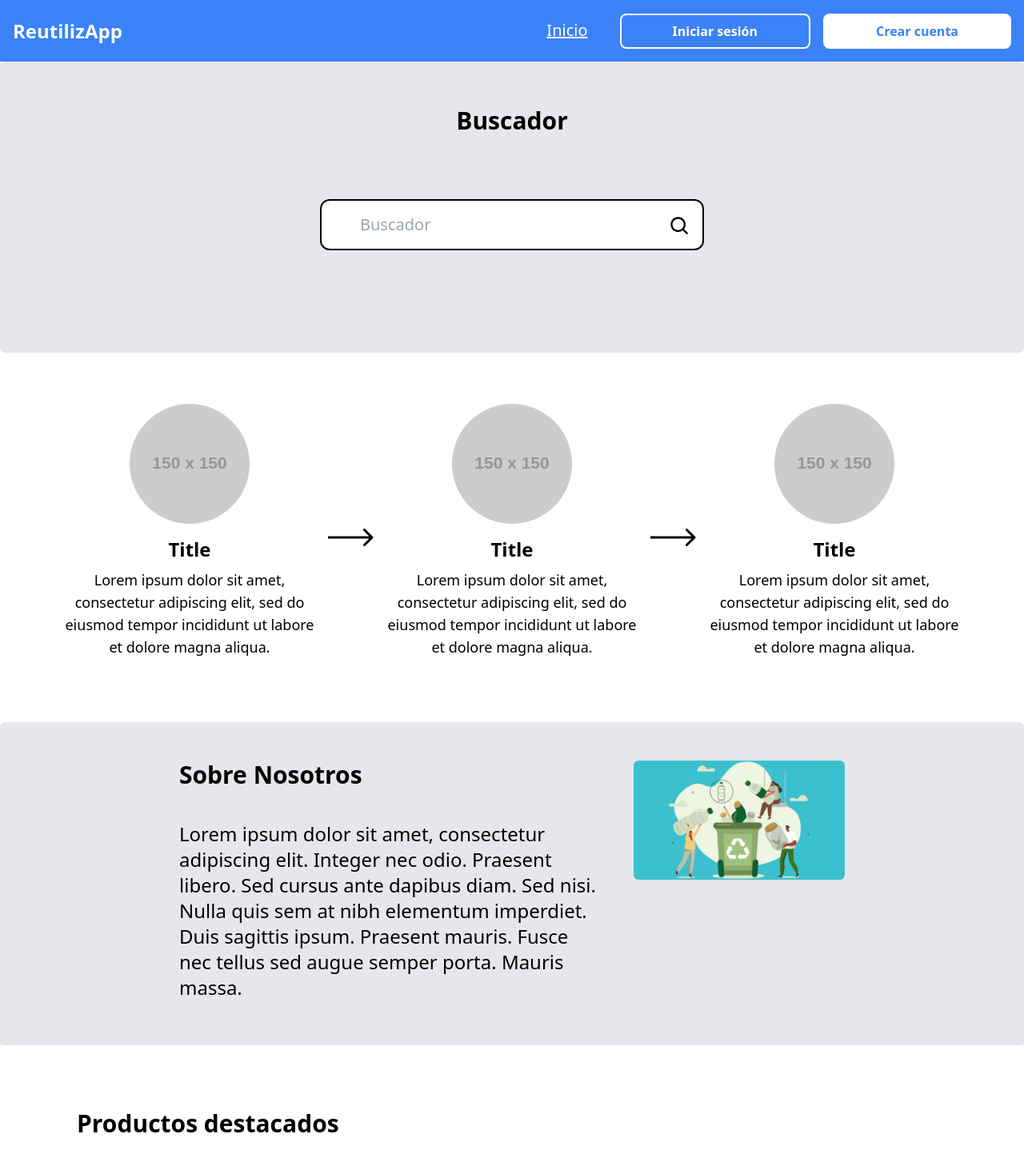
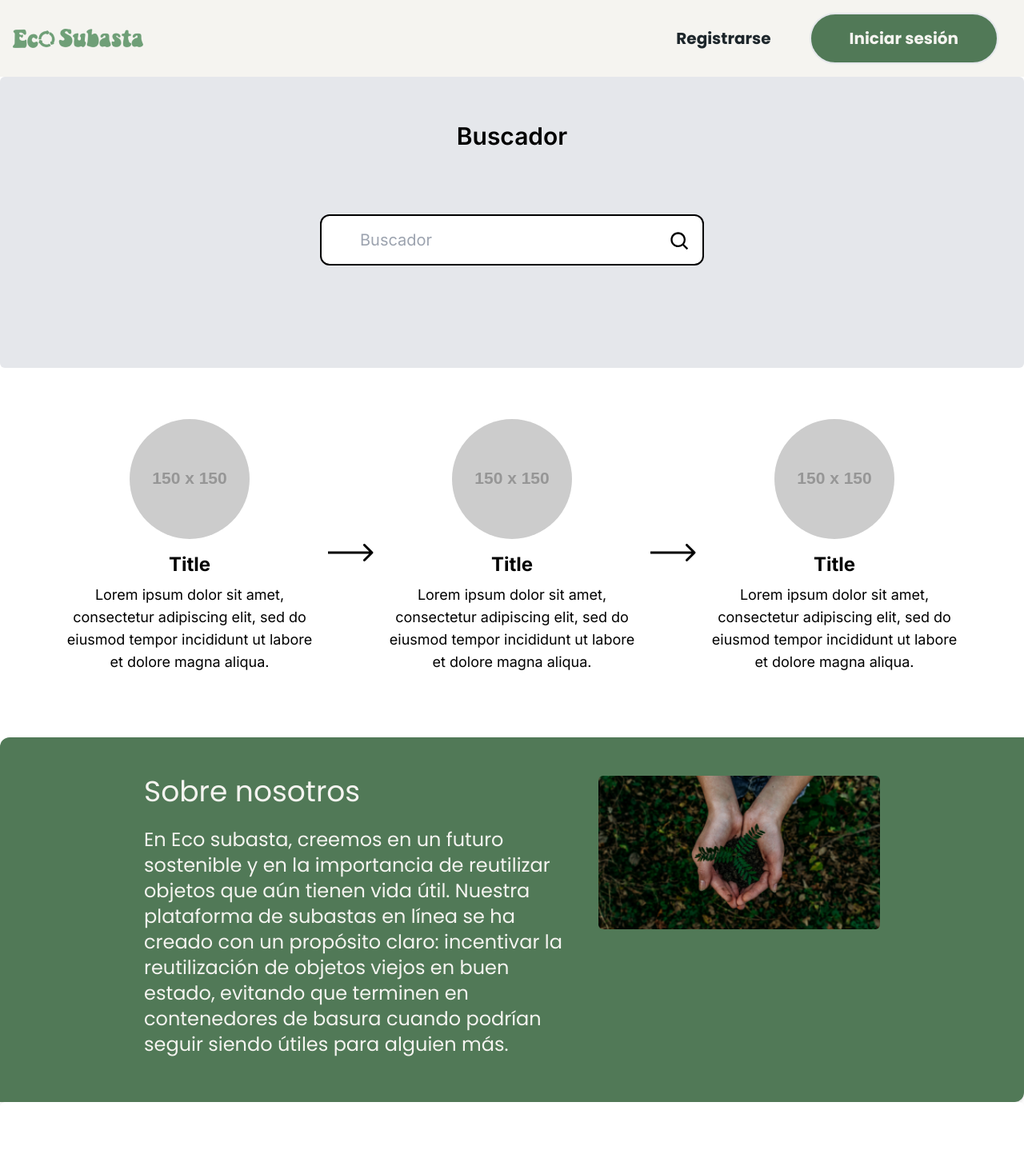
Before and after one commit to No-Country/s11-02-m-node-react, a Next.js app in the folder front/: page / in a window 1280 px wide. Shown: the top 1463 px of the page at 80% size. Built offline with nearby package versions, Linux system fonts and the light colour scheme.

Commit message:
estilos agregados segun los disenos

```diff
--- a/front/app/components/AboutUs/Index.jsx
+++ b/front/app/components/AboutUs/Index.jsx
@@ -1,29 +1,35 @@
 import React from 'react';
 import Image from 'next/image';
-import imagen from '../../../public/reciclaje-123604.jpeg';
+import imagen from '../../../public/tierra.png';
 
 function AboutUs() {
      return (
-          <div className="bg-gray-200  p-4 md:p-12 md:pl-28 md:pr-28 rounded-md shadow-md mx-auto justify-center flex items-center">
-               <div className="md:flex justify-center">
+          <div className="bg-Fern/green font-poppins text-Isabelline  p-4 md:p-12 md:pl-28 md:pr-28 rounded-tl-xl rounded-br-xl shadow-md mx-auto justify-center flex items-center">
+               <div className="md:flex justify-center ">
                     <div className="md:w-1/2 ">
-                         <h2 className="text-3xl font-semibold mb-10">
-                              Sobre Nosotros
-                         </h2>
-                         <p className="mb-2 text-2xl">
-                              Lorem ipsum dolor sit amet, consectetur adipiscing
-                              elit. Integer nec odio. Praesent libero. Sed
-                              cursus ante dapibus diam. Sed nisi. Nulla quis sem
-                              at nibh elementum imperdiet. Duis sagittis ipsum.
-                              Praesent mauris. Fusce nec tellus sed augue semper
-                              porta. Mauris massa.
-                         </p>
-                    </div>
-                    <div className="  lg:w-1/4 md:ml-10 mt-4 md:mt-0">
+                         <h2 className="text-4xl  mb-6">Sobre nosotros</h2>
                          <Image
                               src={imagen}
                               alt="Imagen de la empresa"
-                              className="w-full h-auto rounded-md"
+                              className="w-full h-auto rounded-md md:hidden"
+                         />
+
+                         <p className="mb-2 mt-4 text-xl md:text-2xl">
+                              En Eco subasta, creemos en un futuro sostenible y
+                              en la importancia de reutilizar objetos que aún
+                              tienen vida útil. Nuestra plataforma de subastas
+                              en línea se ha creado con un propósito claro:
+                              incentivar la reutilización de objetos viejos en
+                              buen estado, evitando que terminen en contenedores
+                              de basura cuando podrían seguir siendo útiles para
+                              alguien más.
+                         </p>
+                    </div>
+                    <div className="md:w-1/3  md:ml-10 mt-4 md:mt-0">
+                         <Image
+                              src={imagen}
+                              alt="Imagen de la empresa"
+                              className="w-full h-auto rounded-md hidden md:block"
                          />
                     </div>
                </div>
--- a/front/app/components/Navbar/HamburgerMenu.jsx
+++ b/front/app/components/Navbar/HamburgerMenu.jsx
@@ -9,10 +9,10 @@ const HamburgerMenu = ({ isUserAuthenticated, handleLogOut }) => {
      };
 
      return (
-          <div className="">
+          <div className=" flex items-center">
                {/* Botón de hamburguesa */}
                <button
-                    className="md:hidden block text-white text-4xl"
+                    className="md:hidden text-black text-4xl flex items-center"
                     onClick={toggleMenu}>
                     &#9776;
                </button>
--- a/front/app/components/Navbar/Index.jsx
+++ b/front/app/components/Navbar/Index.jsx
@@ -1,5 +1,6 @@
 'use client';
 import React from 'react';
+import Image from 'next/image';
 import { useRouter } from 'next/navigation';
 import { useSelector } from 'react-redux';
 import { useDispatch } from 'react-redux';
@@ -7,6 +8,7 @@ import { setUser } from '@/app/store/userSlice';
 import { logout } from '@/app/store/authSlice';
 import { logOutUser } from '../../utils/logOut';
 import HamburgerMenu from './HamburgerMenu';
+import ecoLogo from '@/public/ecoLogo.png';
 
 const Navbar = () => {
      const router = useRouter();
@@ -33,39 +35,38 @@ const Navbar = () => {
      console.log('usuario', isUserAuthenticated);
      console.log('usuario completo', loggedUser);
      return (
-          <nav className="bg-blue-500 p-4">
-               <div className="container mx-auto flex justify-between items-center">
-                    <div className="text-white text-2xl font-bold">
-                         ReutilizApp
+          <nav className="bg-Isabelline font-poppins p-4 flex items-center">
+               <div className="container mx-auto flex items-center justify-between">
+                    <div className="flex items-center space-x-4">
+                         <Image
+                              src={ecoLogo}
+                              alt="EcoSubasta logo"
+                              className=" md:w-26 md:h-26 object-cover hover:cursor-pointer"
+                              onClick={handleInicio}
+                         />
                     </div>
-
                     <div>
                          <HamburgerMenu
                               isUserAuthenticated={isUserAuthenticated}
                               handleLogOut={handleLogOut}
                          />
-                         <button
-                              className="hidden md:inline text-white text-xl hover:font-bold px-4 py-2 rounded-lg mr-6 underline border-none"
-                              onClick={handleInicio}>
-                              Inicio
-                         </button>
                          {isUserAuthenticated ? (
                               <button
-                                   className="hidden md:inline border-2 border-white bg-white text-blue-500 font-bold px-16 py-2 rounded-lg hover:bg-blue-700 hover:text-white"
+                                   className="hidden md:inline border-2 border-white bg-white text-blue-500 font-bold px-16 py-2 rounded-full hover:bg-blue-700 hover:text-white"
                                    onClick={handleLogOut}>
                                    Cerrar sesión
                               </button>
                          ) : (
                               <>
                                    <button
-                                        className="hidden md:inline border-2 border-white text-white font-bold px-16 py-2 rounded-lg transition duration-300 hover:bg-blue-500 hover:font-black mb-4 sm:mb-0 mr-4"
+                                        className="hidden md:inline text-Gunmetal/2 font-bold px-12 py-4 text-xl rounded-full hover:bg-green "
+                                        onClick={handleRegister}>
+                                        Registrarse
+                                   </button>
+                                   <button
+                                        className="hidden md:inline border-2  bg-Fern/green text-Isabelline font-bold px-12 py-4 text-xl rounded-full mb-4 sm:mb-0 mr-4"
                                         onClick={handleLogIn}>
                                         Iniciar sesión
-                                   </button>
-                                   <button
-                                        className="hidden md:inline border-2 border-white bg-white text-blue-500 font-bold px-16 py-2 rounded-lg hover:bg-blue-700 hover:text-white"
-                                        onClick={handleRegister}>
-                                        Crear cuenta
                                    </button>
                               </>
                          )}
--- a/front/app/globals.css
+++ b/front/app/globals.css
@@ -1,3 +1,4 @@
+@import url('https://fonts.googleapis.com/css2?family=Poppins:wght@400;700&family=Quicksand:wght@300;400;600;700&family=Roboto:wght@300;400&display=swap');
 @tailwind base;
 @tailwind components;
 @tailwind utilities;
--- a/front/app/layout.jsx
+++ b/front/app/layout.jsx
@@ -9,7 +9,7 @@ import 'react-toastify/dist/ReactToastify.css';
 const inter = Inter({ subsets: ['latin'] });
 
 export const metadata = {
-     title: 'ReutilizApp',
+     title: 'EcoSubasta',
      description: 'Economía Circular',
      favicon: '../public/recycle.svg',
 };
@@ -29,7 +29,7 @@ export default function RootLayout({ children }) {
                <Providers>
                     <body>
                          <Navbar />
-                         <main className="min-h-screen">
+                         <main className="min-h-screen font-inter">
                               <ToastContainer />
                               {children}
                          </main>
--- a/front/tailwind.config.js
+++ b/front/tailwind.config.js
@@ -7,12 +7,24 @@ module.exports = {
      ],
      theme: {
           extend: {
+               fontFamily: {
+                    inter: ['Inter'],
+                    poppins: ['Poppins'],
+                    quicksand: ['Quicksand'],
+               },
                backgroundImage: {
-        'gradient-radial': 'radial-gradient(var(--tw-gradient-stops))',
+                    'gradient-radial':
+                         'radial-gradient(var(--tw-gradient-stops))',
                     'gradient-conic':
                          'conic-gradient(from 180deg at 50% 50%, var(--tw-gradient-stops))',
+               },
+               colors: {
+                    // COLORES PRINCIPALES
+                    'Fern/green': '#517957',
+                    Isabelline: '#F5F4F0',
+                    'Gunmetal/2': '#1D262B',
                },
           },
      },
      plugins: [],
-}
+};
```
Also changed, not shown: front/public/ecoLogo.png (added), front/public/tierra.png (added). Lines whose indentation alone changed are shown as unchanged.
